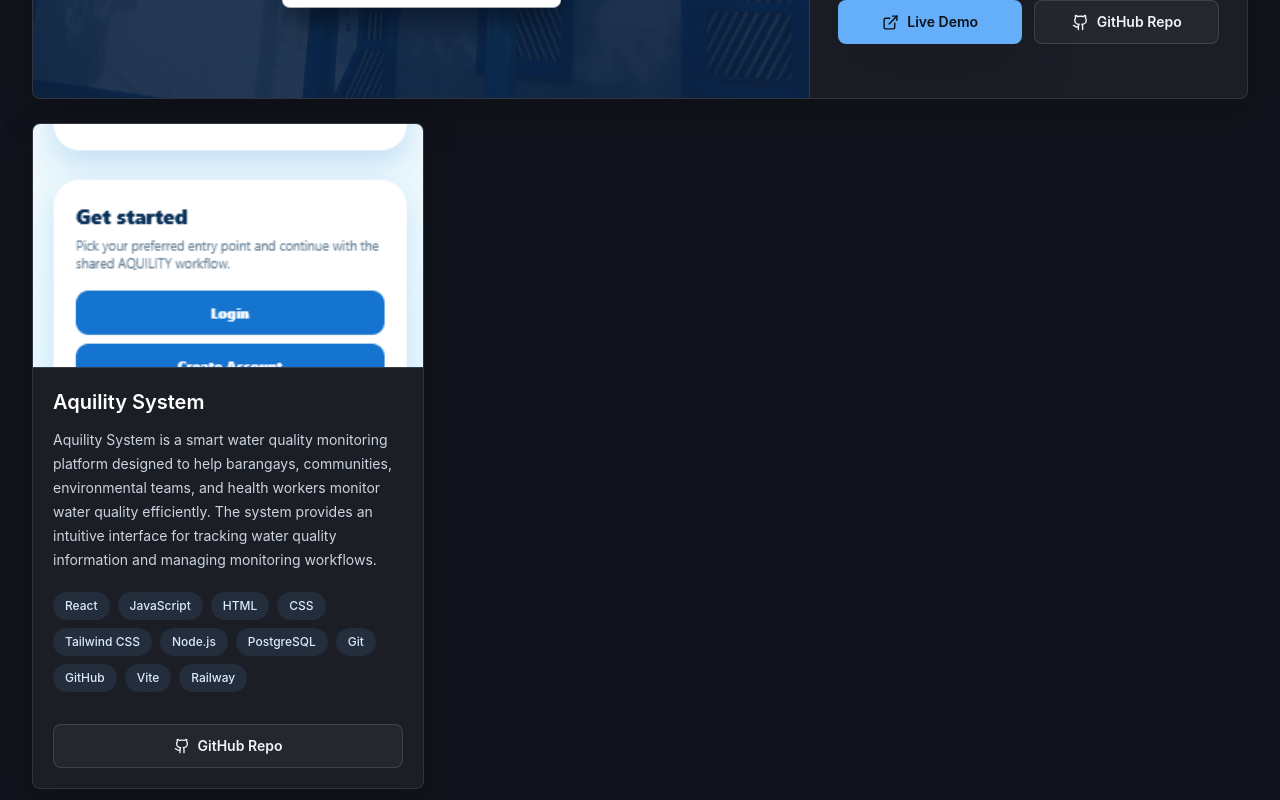
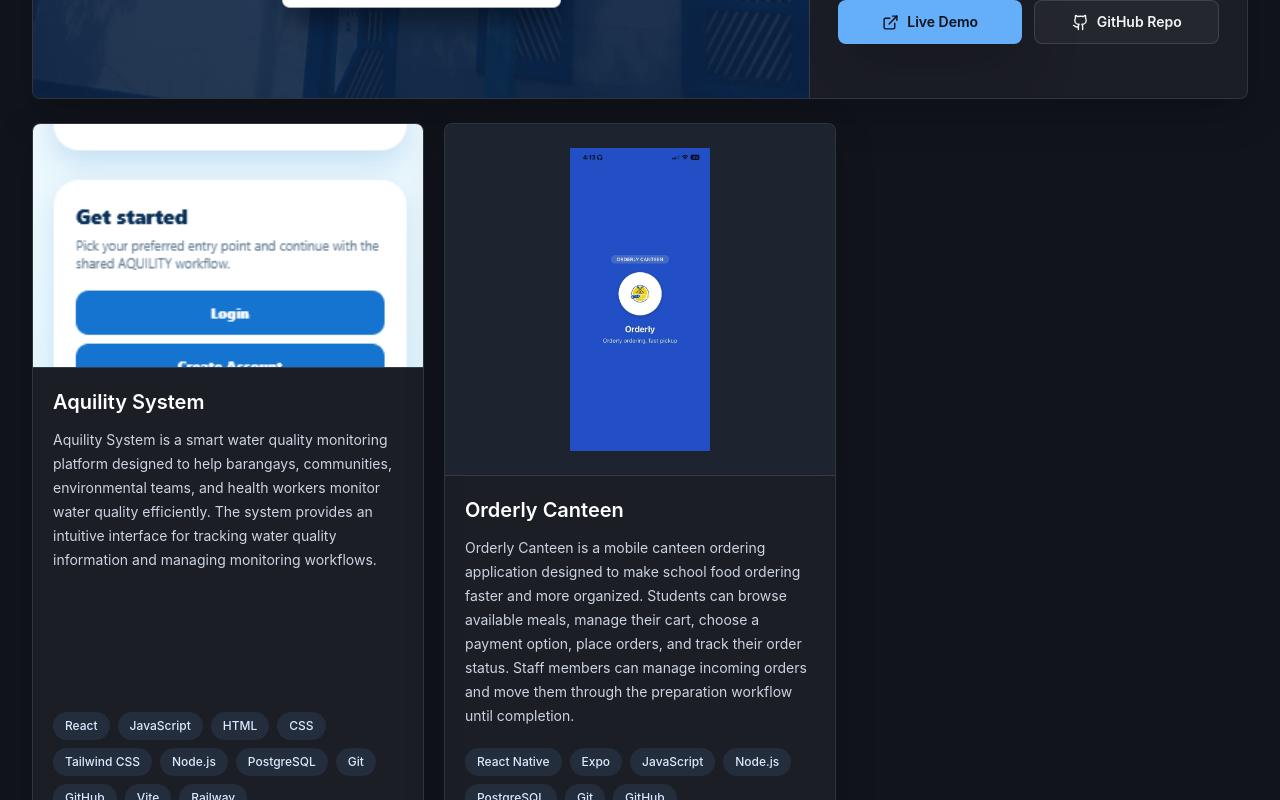
Before and after one commit to Binsentt/My-Portfolio, a React (Vite) app: page / in a window 1280 px wide. Shown: the part 3220-4020 px from the top of the page. Built offline with nearby package versions, Linux system fonts and the light colour scheme.

Commit message:
feat: add Orderly Canteen project to portfolio

```diff
--- a/src/components/Projects.js
+++ b/src/components/Projects.js
@@ -3,17 +3,21 @@ import { ExternalLink, Github } from 'lucide-react';
 import { projects } from '../data/portfolio.js';
 import theresiansQuestPreview from '../assets/theresians-quest-preview.png';
 import aquilityPreview from '../assets/Aquility.png';
+import canteenPreview from '../assets/Canteen.jpg';
 
 const isExternalLink = (href = '') => href.startsWith('http');
 
 const projectPreviewImages = {
-  'Aquility System': aquilityPreview
+  'Aquility System': aquilityPreview,
+  'Orderly Canteen': canteenPreview
 };
 
 const projectPreviewFor = (project) => {
   if (project.featured) return theresiansQuestPreview;
   return projectPreviewImages[project.title] ?? project.image;
 };
+
+const isMobilePreview = (project) => project.imageFit === 'contain';
 
 function ProjectActions({ project, compact = false }) {
   const hasLiveLink = Boolean(project.links.live && isExternalLink(project.links.live));
@@ -111,11 +115,21 @@ function Projects() {
           <div className="mt-6 grid gap-5 md:grid-cols-2 xl:grid-cols-3">
             {supportingProjects.map((project) => (
               <article key={project.title} className="card-surface group flex min-h-full flex-col overflow-hidden transition duration-200 hover:-translate-y-1 hover:border-accent-300/35">
-                <div className="aspect-[16/10] overflow-hidden border-b border-white/10 bg-ink-800">
+                <div
+                  className={
+                    isMobilePreview(project)
+                      ? 'flex max-h-[22rem] min-h-[16rem] items-center justify-center overflow-hidden border-b border-white/10 bg-ink-800/80 p-6'
+                      : 'aspect-[16/10] overflow-hidden border-b border-white/10 bg-ink-800'
+                  }
+                >
                   <img
                     src={projectPreviewFor(project)}
                     alt={`${project.title} project preview`}
-                    className="h-full w-full object-cover transition duration-300 group-hover:scale-[1.025]"
+                    className={
+                      isMobilePreview(project)
+                        ? 'max-h-full max-w-full object-contain transition duration-300 group-hover:scale-[1.02]'
+                        : 'h-full w-full object-cover transition duration-300 group-hover:scale-[1.025]'
+                    }
                     loading="lazy"
                   />
                 </div>
--- a/src/data/portfolio.js
+++ b/src/data/portfolio.js
@@ -1,6 +1,7 @@
 export const projectRepositoryUrls = {
   theresiansQuest: 'https://github.com/Binsentt/My-Portfolio',
-  aquilitySystem: 'https://github.com/Binsentt/Aquility-Project'
+  aquilitySystem: 'https://github.com/Binsentt/Aquility-Project',
+  orderlyCanteen: 'https://github.com/Binsentt/Canteen-Ordering-System'
 };
 
 export const profile = {
@@ -86,6 +87,19 @@ export const projects = [
     links: {
       github: projectRepositoryUrls.aquilitySystem
     }
+  },
+  {
+    title: 'Orderly Canteen',
+    eyebrow: 'Mobile Canteen Ordering Application',
+    featured: false,
+    imageFit: 'contain',
+    description:
+      'Orderly Canteen is a mobile canteen ordering application designed to make school food ordering faster and more organized. Students can browse available meals, manage their cart, choose a payment option, place orders, and track their order status. Staff members can manage incoming orders and move them through the preparation workflow until completion.',
+    image: '/Canteen.jpg',
+    tech: ['React Native', 'Expo', 'JavaScript', 'Node.js', 'PostgreSQL', 'Git', 'GitHub'],
+    links: {
+      github: projectRepositoryUrls.orderlyCanteen
+    }
   }
 ];
 
```
Also changed, not shown: scripts/check-portfolio.mjs (+17 -0 lines), src/assets/Canteen.jpg (added), 1 other file (tests, documents, lock files or other folders).
